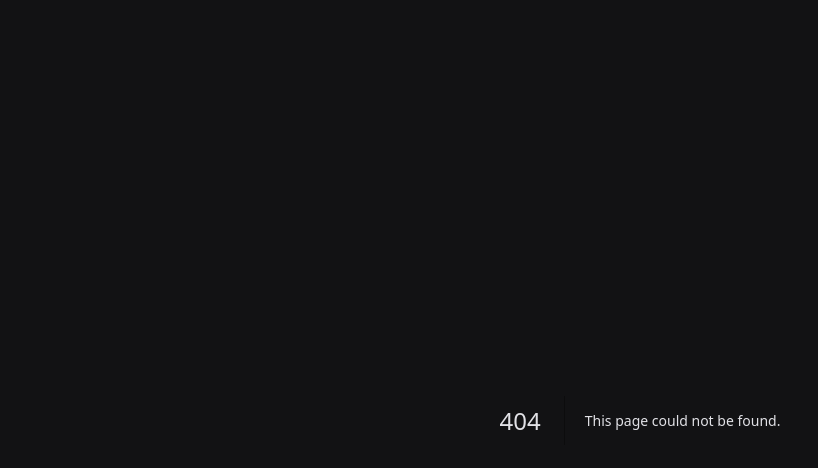
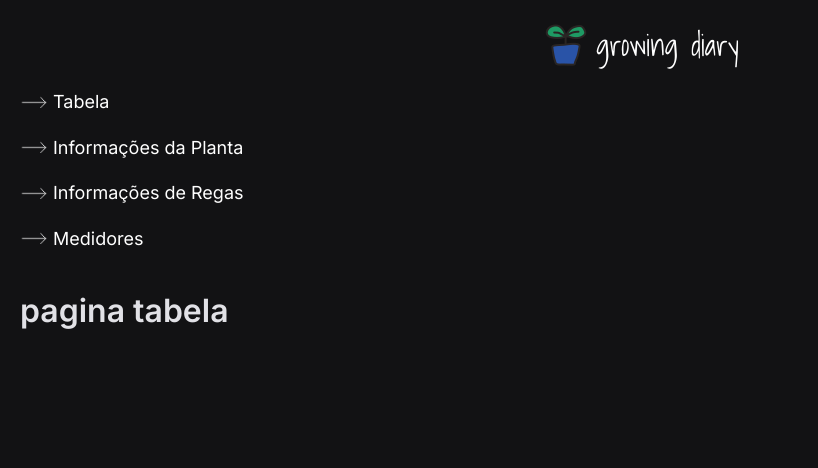
Before and after one commit to monsor3s/growing-diary-next, a Next.js app: page /tabela in a window 1280 px wide. Before the commit this address had no page. Shown: the top 468 px of the page, without its empty margins (0-818 px from the left). Built offline with nearby package versions, Linux system fonts and the light colour scheme.

Commit message:
:construction: Initial creating pages

```diff
--- a/src/app/layout.tsx
+++ b/src/app/layout.tsx
@@ -3,6 +3,8 @@ import type { Metadata } from 'next'
 import { Inter } from 'next/font/google'
 
 import styles from '../styles/global.module.sass'
+import Header from '@/components/header'
+import Menu from '@/components/menu'
 
 
 const inter = Inter({
@@ -23,6 +25,8 @@ export default function RootLayout({
 }) {
   return (
     <html lang="en" className={inter.className}>
+      <Header />
+      <Menu />
       <body className={styles.container}>{children}</body>
     </html>
   )
--- a/src/app/page.tsx
+++ b/src/app/page.tsx
@@ -1,12 +1,9 @@
-import Header from "../components/header";
-import Menu from "@/components/menu";
 
 export default function Home() {
 
   return (
     <>
-      <Header />
-      <Menu />
+
     </>
   )
 }
--- a/src/app/styles/header.module.sass
+++ b/src/app/styles/header.module.sass
@@ -7,3 +7,4 @@
 .logo span
   font-size: 30px
   font-weight: 400
+  color: #fff
--- /dev/null
+++ b/src/app/tabela/page.tsx
@@ -0,0 +1,9 @@
+import React from 'react'
+
+export default function TabelaPage() {
+  return (
+    <>
+      <h1>pagina tabela</h1>
+    </>
+  )
+}
--- a/src/components/header.tsx
+++ b/src/components/header.tsx
@@ -4,6 +4,7 @@ import Image from "next/image";
 import styles from '../app/styles/header.module.sass'
 import LeafImage from '../assets/leaf-3-1.png'
 import { Shadows_Into_Light } from 'next/font/google';
+import Link from 'next/link';
 
 const shadowIntoLight = Shadows_Into_Light({
   subsets: ['latin'],
--- a/src/components/menu.tsx
+++ b/src/components/menu.tsx
@@ -1,25 +1,26 @@
 import React from 'react'
 import styles from '../app/styles/menu.module.sass'
 import ArrowRight from '@/objects/arrowRight'
+import Link from 'next/link'
 
 export default function Menu() {
   return (
     <div className={styles.container}>
       <div>
         <ArrowRight />
-        <a href="">Tabela</a>
+        <Link href="/tabela">Tabela</Link>
       </div>
       <div>
         <ArrowRight />
-        <a href="">Informações da Planta</a>
+        <Link href="/infoPlant">Informações da Planta</Link>
       </div>
       <div>
         <ArrowRight />
-        <a href="">Informações de Regas</a>
+        <Link href="/infoReg">Informações de Regas</Link>
       </div>
       <div>
         <ArrowRight />
-        <a href="">Medidores</a>
+        <Link href="/medidores">Medidores</Link>
       </div>
     </div>
   )
```
